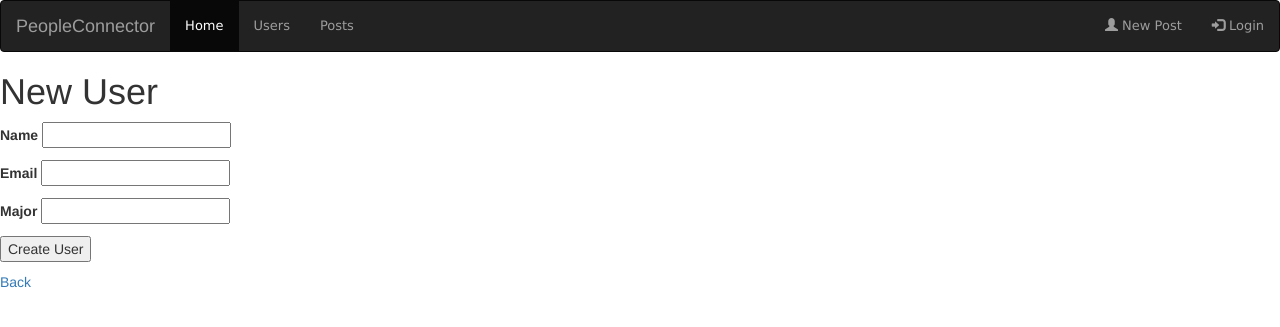
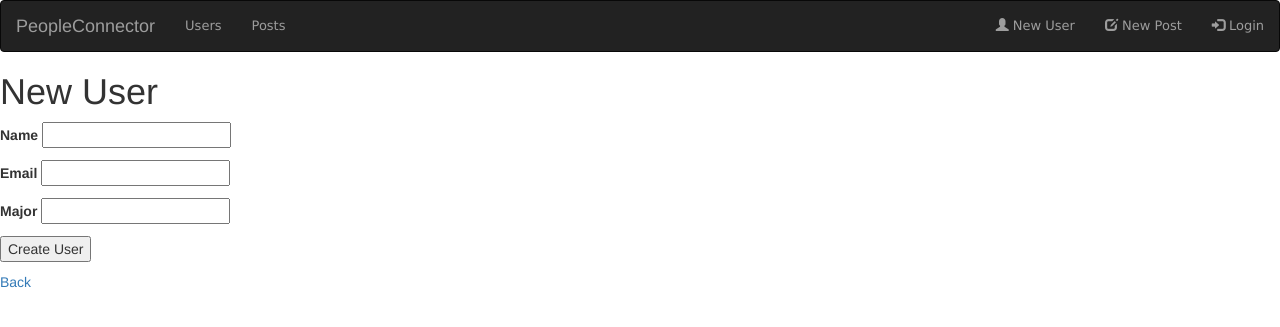
Before and after one commit to mpwint/CMPS3300-project, a Rails app: page / in a window 1280 px wide. Shown: the top 327 px of the page. Run offline with Rails 7, Linux system fonts and the light colour scheme; style sheets or scripts are compiled from the project's sources.

Commit message:
Add `New User` and `New Post` buttons to navbar
Lmk if you disagree with my changes but I'm merging so the master is updated.

```diff
--- a/app/views/layouts/_navbar.html.erb
+++ b/app/views/layouts/_navbar.html.erb
@@ -16,13 +16,13 @@
       <a class="navbar-brand" href="/">PeopleConnector</a>
     </div>
     <ul class="nav navbar-nav">
-      <li class="active"><a href="/">Home</a></li>
       <li><a href="/users">Users</a></li>
       <li><a href="/posts">Posts</a></li>
     </ul>
     <ul class="nav navbar-nav navbar-right">
-      <li><a href="/"><span class="glyphicon glyphicon-user"></span> New Post</a></li>
-      <li><a href="#"><span class="glyphicon glyphicon-log-in"></span> Login</a></li>
+      <li><a href="/users/new"><span class="glyphicon glyphicon-user"></span> New User </a></li>
+      <li><a href="/posts/new"><span class="glyphicon glyphicon-edit"></span> New Post </a></li>
+      <li><a href="#"><span class="glyphicon glyphicon-log-in"></span> Login </a></li>
     </ul>
   </div>
 </nav>
```
